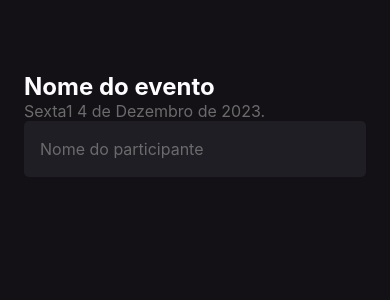
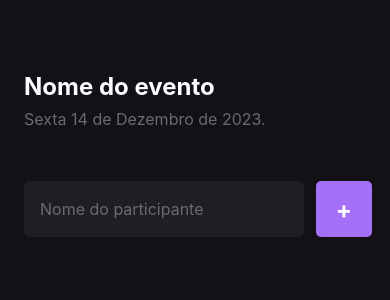
Before and after one commit to thiagoalmeida37/imhere, a React Native app: screen / in a window 390 px wide. Shown: the top 300 px of the page. Built offline with nearby package versions, Linux system fonts and the light colour scheme.

Commit message:
Button add

```diff
--- a/src/screens/Home/index.tsx
+++ b/src/screens/Home/index.tsx
@@ -1,8 +1,13 @@
-import { Text, View, TextInput } from "react-native";
+import { Text, View, TextInput, TouchableOpacity } from "react-native";
 
 import { styles } from "./styles";
 
 export function Home() {
+
+  function handleParticipantAdd() {
+    console.log('Clicou no botão');
+  }
+
   return(
     <View style={styles.container}>
 
@@ -11,14 +16,21 @@
       </Text >
 
       <Text key="2" style={styles.eventDate}>
-        Sexta1 4 de Dezembro de 2023.
+        Sexta 14 de Dezembro de 2023.
       </Text>
+      <View style={styles.form}>
+          <TextInput
+            style={styles.input}
+            placeholder="Nome do participante"
+            placeholderTextColor="#6B6B6B"
+          />
 
-      <TextInput
-        style={styles.input}
-        placeholder="Nome do participante"
-        placeholderTextColor="#6B6B6B"
-      />
+          <TouchableOpacity style={styles.button} onPress={handleParticipantAdd}>
+            <Text style={styles.buttonText}>
+              +
+            </Text>
+          </TouchableOpacity>
+      </View>
     </View>
   )
 }
--- a/src/screens/Home/styles.ts
+++ b/src/screens/Home/styles.ts
@@ -16,14 +16,41 @@
     eventDate:{
       color: '#6B6B6B',
       fontSize: 16,
+      marginTop: 8,
     },
 
     input:{
+      flex: 1,
       height: 56,
       backgroundColor: '#1F1E25',
       borderRadius: 5,
       color: '#FDFCFE',
       padding: 16,
       fontSize: 16,
-    }
+      marginTop: 16,
+      marginRight: 12,
+    },
+
+    buttonText:{
+      color: '#FDFCFE',
+      fontSize: 24,
+      fontWeight: 'bold',
+    },
+
+    button:{
+      backgroundColor: '#A370F7',
+      height: 56,
+      width: 56,
+      borderRadius: 5,
+      justifyContent: 'center',
+      alignItems: 'center',
+      marginTop: 16,
+    },
+
+    form:{
+      width: '100%',
+      flexDirection: 'row',
+      marginTop: 36,
+      marginBottom: 42,
+    },
 });
```
